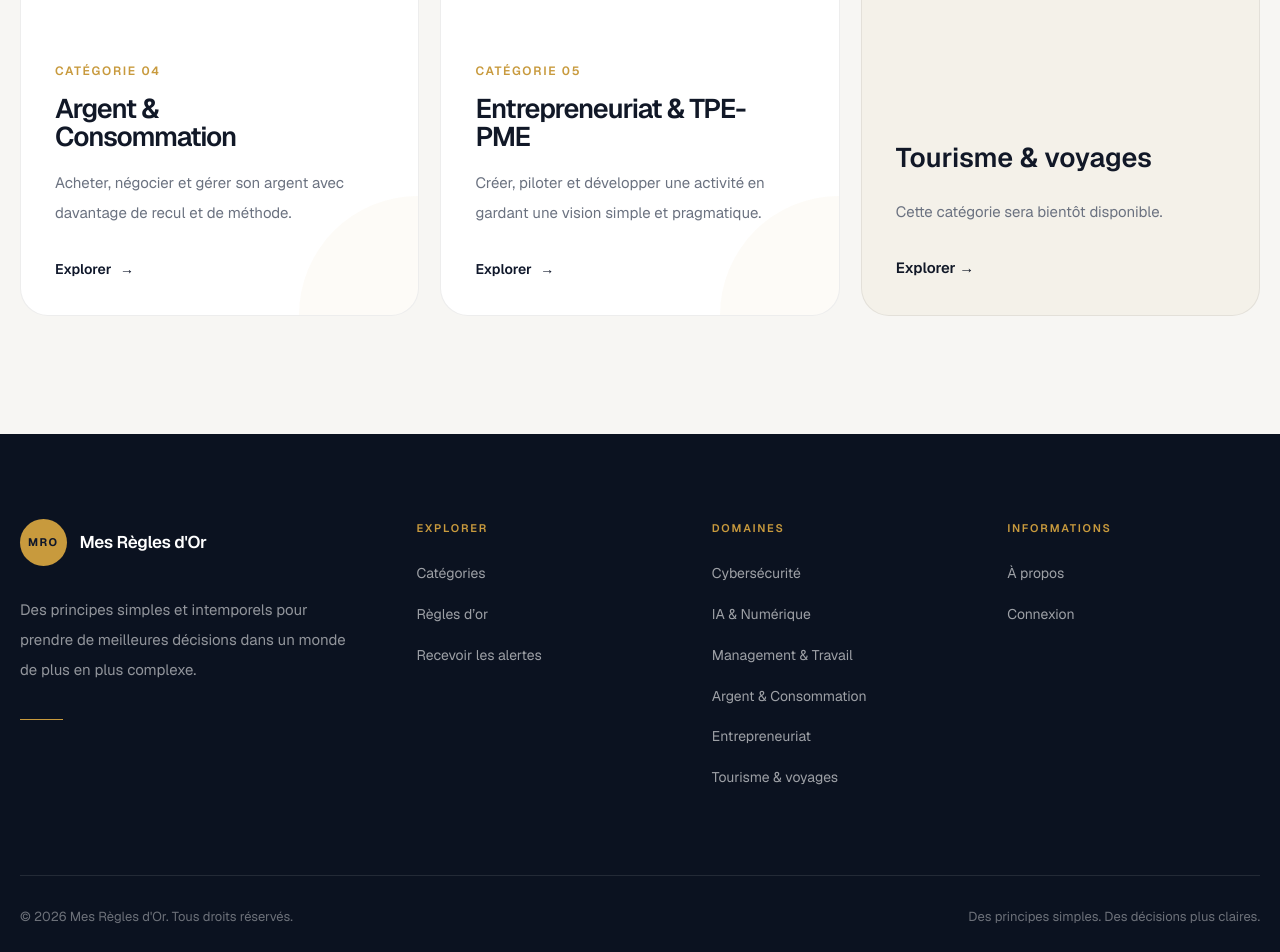
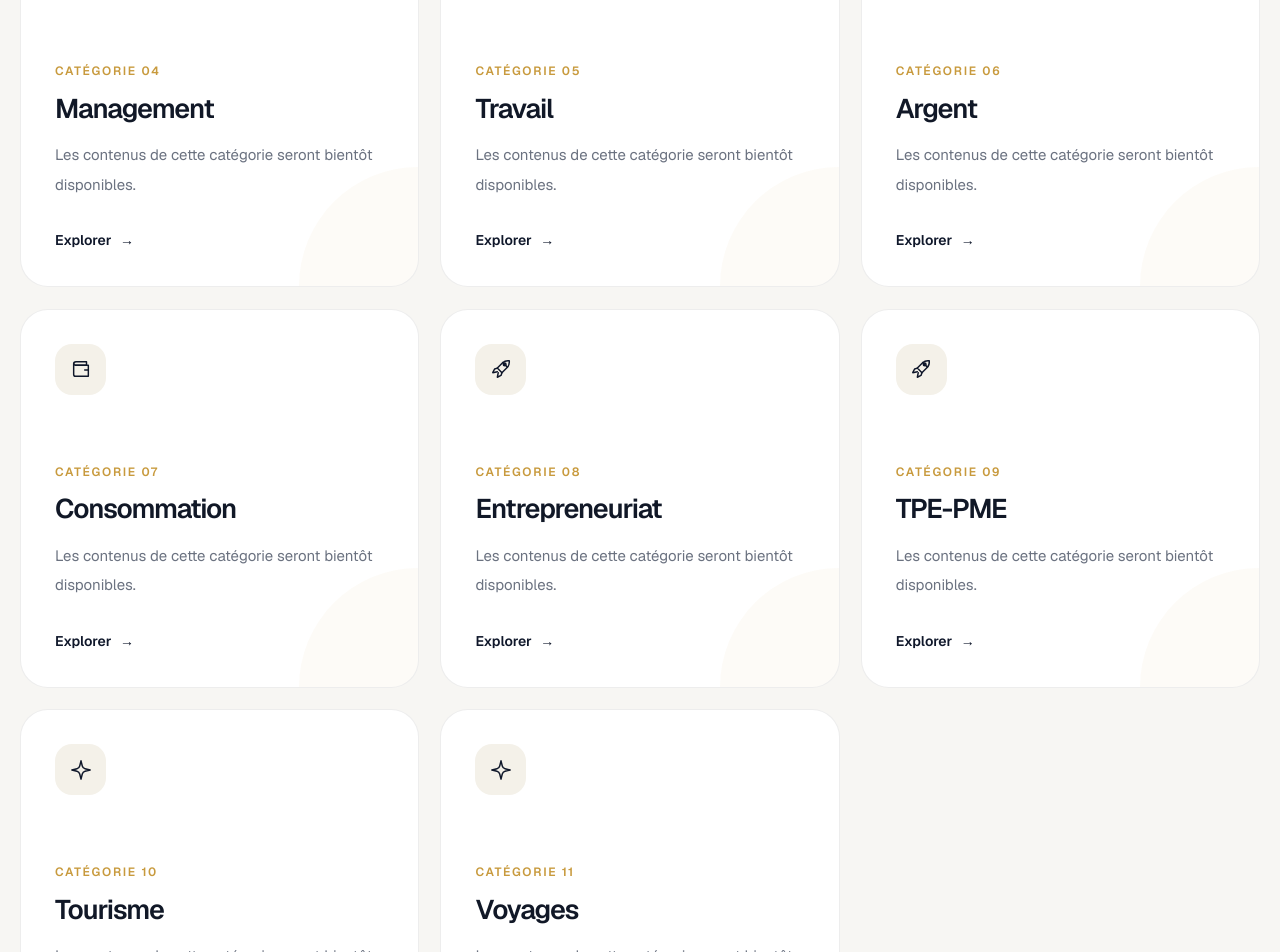
Before and after one commit to Nikolaos59/mes-regles-d-or, a Next.js app: page / in a window 1280 px wide. Shown: the part 1700-2652 px from the top of the page. Built offline with nearby package versions, Linux system fonts and the light colour scheme; no server answers.

Commit message:
Séparer les catégories publiques

```diff
--- a/src/app/categories/[slug]/page.tsx
+++ b/src/app/categories/[slug]/page.tsx
@@ -2,24 +2,24 @@ import { createPageMetadata } from "@/lib/seo";
 import type { Metadata } from "next";
 import Link from "next/link";
 import { notFound } from "next/navigation";
-import { categories } from "@/data/categories";
+import { siteCategories } from "@/data/site-categories";
 
 type Props = { params: Promise<{ slug: string }> };
 
 export function generateStaticParams() {
-  return categories.map(category => ({ slug: category.id }));
+  return siteCategories.map(category => ({ slug: category.id }));
 }
 
 export async function generateMetadata({ params }: Props): Promise<Metadata> {
   const { slug } = await params;
-  const category = categories.find(item => item.id === slug);
+  const category = siteCategories.find(item => item.id === slug);
   if (!category) notFound();
   return createPageMetadata({ title: category.name, description: category.description, path: category.href });
 }
 
 export default async function CategoryPage({ params }: Props) {
   const { slug } = await params;
-  const category = categories.find(item => item.id === slug);
+  const category = siteCategories.find(item => item.id === slug);
   if (!category) notFound();
   return (
     <main className="container-mro section-mro">
--- a/src/app/categories/page.tsx
+++ b/src/app/categories/page.tsx
@@ -1,7 +1,6 @@
-import Link from "next/link";
 import { createPageMetadata } from "@/lib/seo";
 import CategoryCard from "@/components/CategoryCard";
-import { categories } from "@/data/categories";
+import { siteCategories } from "@/data/site-categories";
 
 export const metadata = createPageMetadata({
   title: "Les catégories",
@@ -16,11 +15,7 @@ export default function CategoriesPage() {
       <h1 className="heading-display mt-7 max-w-4xl text-balance">Les catégories</h1>
       <p className="mt-8 max-w-2xl text-lg leading-8 text-[#6B7280]">Les pages sont en préparation. Les contenus seront ajoutés prochainement.</p>
       <div className="mt-14 grid gap-5 md:grid-cols-2 lg:grid-cols-3">
-        {categories.map(category => <CategoryCard key={category.id} category={category} />)}
-        <Link href="/tourisme" className="group flex min-h-[350px] flex-col rounded-[28px] border border-black/[0.07] bg-[#F4F1E9] p-8 transition-all hover:-translate-y-1 hover:shadow-lg">
-          <span className="text-sm font-semibold uppercase tracking-[0.14em] text-[#9B752A]">06</span>
-          <div className="mt-auto"><h2 className="text-[27px] font-semibold">Tourisme & voyages</h2><p className="mt-4 text-[15px] leading-7 text-[#6B7280]">Cette catégorie sera bientôt disponible.</p><span className="mt-7 inline-block text-sm font-semibold">Explorer →</span></div>
-        </Link>
+        {siteCategories.map(category => <CategoryCard key={category.id} category={category} />)}
       </div>
     </main>
   );
--- a/src/app/page.tsx
+++ b/src/app/page.tsx
@@ -1,5 +1,4 @@
-import Link from "next/link";
-import { categories } from "@/data/categories";
+import { siteCategories } from "@/data/site-categories";
 import CategoryCard from "@/components/CategoryCard";
 import { createPageMetadata, siteDescription } from "@/lib/seo";
 import Hero from "@/components/Hero";
@@ -17,8 +16,7 @@ export default function HomePage() {
         <p className="eyebrow">Explorer</p>
         <h2 id="home-categories" className="heading-section mt-4">Les catégories</h2>
         <div className="mt-8 grid gap-5 md:grid-cols-2 lg:grid-cols-3">
-          {categories.map(category => <CategoryCard key={category.id} category={category} />)}
-          <Link href="/tourisme" className="group flex min-h-[350px] flex-col rounded-[28px] border border-black/[0.07] bg-[#F4F1E9] p-8 transition-all hover:-translate-y-1 hover:shadow-lg"><span className="text-sm font-semibold uppercase tracking-[0.14em] text-[#9B752A]">06</span><div className="mt-auto"><h3 className="text-[27px] font-semibold">Tourisme & voyages</h3><p className="mt-4 text-[15px] leading-7 text-[#6B7280]">Cette catégorie sera bientôt disponible.</p><span className="mt-7 inline-block text-sm font-semibold">Explorer →</span></div></Link>
+          {siteCategories.map(category => <CategoryCard key={category.id} category={category} />)}
         </div>
       </section>
     </main>
--- a/src/app/regles/page.tsx
+++ b/src/app/regles/page.tsx
@@ -1,6 +1,6 @@
 import Link from "next/link";
 import { createPageMetadata } from "@/lib/seo";
-import { categories } from "@/data/categories";
+import { siteCategories } from "@/data/site-categories";
 
 export const metadata = createPageMetadata({
   title: "Les règles d’or",
@@ -15,7 +15,7 @@ export default function RulesPage() {
       <h1 className="heading-display mt-7 max-w-4xl text-balance">Les règles d’or</h1>
       <p className="mt-8 max-w-2xl text-lg leading-8 text-[#6B7280]">Les règles seront publiées ici prochainement. En attendant, choisissez une catégorie.</p>
       <nav aria-label="Catégories des règles" className="mt-12 grid gap-4 sm:grid-cols-2 lg:grid-cols-3">
-        {categories.map(category => <Link key={category.id} href={category.href} className="rounded-2xl border border-black/10 bg-white p-6 font-semibold transition-colors hover:border-[#C89A3D]">{category.name}<span className="mt-2 block text-sm font-normal text-[#6B7280]">Contenus à venir</span></Link>)}
+        {siteCategories.map(category => <Link key={category.id} href={category.href} className="rounded-2xl border border-black/10 bg-white p-6 font-semibold transition-colors hover:border-[#C89A3D]">{category.name}<span className="mt-2 block text-sm font-normal text-[#6B7280]">Contenus à venir</span></Link>)}
       </nav>
     </main>
   );
--- a/src/app/sitemap.ts
+++ b/src/app/sitemap.ts
@@ -2,10 +2,11 @@ export const dynamic="force-dynamic";
 import { getPublications, getRules } from "@/lib/content-store";
 import type { MetadataRoute } from "next";
 import { categories } from "@/data/categories";
+import { siteCategories } from "@/data/site-categories";
 
 import { createSitemap, isIndexable, publishedPaths, siteOrigin } from "@/lib/seo";
 
 export default async function sitemap(): Promise<MetadataRoute.Sitemap> {
  const [rules,publications]=await Promise.all([getRules(),getPublications()]);
-  return createSitemap([...publishedPaths(rules, categories), "/guides", "/blog", "/tourisme", "/ia", ...publications.map(item => `/${item.kind}/${item.slug}`)], isIndexable ? siteOrigin : undefined);
+  return createSitemap([...siteCategories.map(category => category.href), ...publishedPaths(rules, categories), "/guides", "/blog", ...publications.map(item => `/${item.kind}/${item.slug}`)], isIndexable ? siteOrigin : undefined);
 }
--- a/src/app/tourisme/page.tsx
+++ b/src/app/tourisme/page.tsx
@@ -1,5 +1,5 @@
-export const dynamic="force-dynamic";
-import TopicPage from "@/components/TopicPage";
-import { createPageMetadata } from "@/lib/seo";
-export const metadata = createPageMetadata({title:"Tourisme & voyages",description:"Préparer ses transports, ses réservations et ses séjours avec les bons réflexes.",path:"/tourisme"});
-export default function Page(){return <TopicPage id="tourisme"/>;}
+import { redirect } from "next/navigation";
+
+export default function TourismPage() {
+  redirect("/categories/tourisme");
+}
--- a/src/components/CategoryMenu.tsx
+++ b/src/components/CategoryMenu.tsx
@@ -1,10 +1,9 @@
 import Link from "next/link";
-import { categories } from "@/data/categories";
+import { siteCategories } from "@/data/site-categories";
 import styles from "./CategoryMenu.module.css";
 
 const categoryLinks = [
-  ...categories.map(category => ({ label: category.shortName, href: category.href })),
-  { label: "Tourisme & voyages", href: "/tourisme" },
+  ...siteCategories.map(category => ({ label: category.shortName, href: category.href })),
 ];
 
 export default function CategoryMenu({ pathname }: { pathname: string }) {
--- a/src/components/Footer.tsx
+++ b/src/components/Footer.tsx
@@ -16,30 +16,17 @@ const footerNavigation = {
     },
   ],
   categories: [
-    {
-      label: "Cybersécurité",
-      href: "/categories/cybersecurite",
-    },
-    {
-      label: "IA & Numérique",
-      href: "/categories/ia-numerique",
-    },
-    {
-      label: "Management & Travail",
-      href: "/categories/management-travail",
-    },
-    {
-      label: "Argent & Consommation",
-      href: "/categories/argent-consommation",
-    },
-    {
-      label: "Entrepreneuriat",
-      href: "/categories/entrepreneuriat",
-    },
-    {
-      label: "Tourisme & voyages",
-      href: "/tourisme",
-    },
+    { label: "Cybersécurité", href: "/categories/cybersecurite" },
+    { label: "IA", href: "/categories/ia" },
+    { label: "Numérique", href: "/categories/numerique" },
+    { label: "Management", href: "/categories/management" },
+    { label: "Travail", href: "/categories/travail" },
+    { label: "Argent", href: "/categories/argent" },
+    { label: "Consommation", href: "/categories/consommation" },
+    { label: "Entrepreneuriat", href: "/categories/entrepreneuriat" },
+    { label: "TPE-PME", href: "/categories/tpe-pme" },
+    { label: "Tourisme", href: "/categories/tourisme" },
+    { label: "Voyages", href: "/categories/voyages" },
   ],
   informations: [
     {
@@ -59,7 +46,7 @@ export default function Footer() {
   return (
     <footer className="bg-[#0B1220] text-white">
       <div className="container-mro">
-        <div className="grid gap-14 py-20 md:grid-cols-2 lg:grid-cols-[1.4fr_1fr_1fr_1fr] lg:gap-10">
+        <div className="grid gap-14 py-20 md:grid-cols-2 lg:grid-cols-[1.4fr_1fr_1.4fr_1fr] lg:gap-10">
           <div className="max-w-sm">
             <Link
               href="/"
--- a/src/components/Hero.tsx
+++ b/src/components/Hero.tsx
@@ -4,10 +4,11 @@ import styles from "./Hero.module.css";
 // Keep the original photo-led homepage while linking only to empty category pages.
 const panels = [
   { title: "Cybersécurité", description: "Une catégorie prête à accueillir ses règles.", href: "/categories/cybersecurite", image: "https://images.unsplash.com/photo-1548407260-da850faa41e3?auto=format&fit=crop&w=1200&q=80" },
-  { title: "IA & Numérique", description: "Des repères bientôt disponibles.", href: "/categories/ia-numerique", image: "https://images.unsplash.com/photo-1548506923-99f6e89852fe?auto=format&fit=crop&w=1200&q=80" },
-  { title: "Management & Travail", description: "Les contenus de cette catégorie arrivent.", href: "/categories/management-travail", image: "/images/accueil/plans_construction.webp" },
-  { title: "Argent & Consommation", description: "Une catégorie prête à être remplie.", href: "/categories/argent-consommation", image: "/images/accueil/vente_automobile.webp" },
-  { title: "Tourisme & voyages", description: "Les contenus seront publiés prochainement.", href: "/tourisme", image: "/images/accueil/voyage.webp" },
+  { title: "IA", description: "Une catégorie bientôt disponible.", href: "/categories/ia", image: "https://images.unsplash.com/photo-1548506923-99f6e89852fe?auto=format&fit=crop&w=1200&q=80" },
+  { title: "Numérique", description: "Une catégorie bientôt disponible.", href: "/categories/numerique", image: "https://images.unsplash.com/photo-1548407260-da850faa41e3?auto=format&fit=crop&w=1200&q=80" },
+  { title: "Management", description: "Une catégorie bientôt disponible.", href: "/categories/management", image: "/images/accueil/plans_construction.webp" },
+  { title: "Travail", description: "Une catégorie bientôt disponible.", href: "/categories/travail", image: "/images/accueil/vente_automobile.webp" },
+  { title: "Voyages", description: "Une catégorie bientôt disponible.", href: "/categories/voyages", image: "/images/accueil/voyage.webp" },
 ] as const;
 
 export default function Hero() {
--- /dev/null
+++ b/src/data/site-categories.ts
@@ -0,0 +1,25 @@
+import type { CategoryIcon } from "@/data/categories";
+
+export type SiteCategory = {
+  id: string;
+  name: string;
+  shortName: string;
+  description: string;
+  href: string;
+  icon: CategoryIcon;
+  number: string;
+};
+
+export const siteCategories: readonly SiteCategory[] = [
+  { id: "cybersecurite", name: "Cybersécurité", shortName: "Cybersécurité", description: "Les contenus de cette catégorie seront bientôt disponibles.", href: "/categories/cybersecurite", icon: "shield", number: "01" },
+  { id: "ia", name: "IA", shortName: "IA", description: "Les contenus de cette catégorie seront bientôt disponibles.", href: "/categories/ia", icon: "spark", number: "02" },
+  { id: "numerique", name: "Numérique", shortName: "Numérique", description: "Les contenus de cette catégorie seront bientôt disponibles.", href: "/categories/numerique", icon: "spark", number: "03" },
+  { id: "management", name: "Management", shortName: "Management", description: "Les contenus de cette catégorie seront bientôt disponibles.", href: "/categories/management", icon: "briefcase", number: "04" },
+  { id: "travail", name: "Travail", shortName: "Travail", description: "Les contenus de cette catégorie seront bientôt disponibles.", href: "/categories/travail", icon: "briefcase", number: "05" },
+  { id: "argent", name: "Argent", shortName: "Argent", description: "Les contenus de cette catégorie seront bientôt disponibles.", href: "/categories/argent", icon: "wallet", number: "06" },
+  { id: "consommation", name: "Consommation", shortName: "Consommation", description: "Les contenus de cette catégorie seront bientôt disponibles.", href: "/categories/consommation", icon: "wallet", number: "07" },
+  { id: "entrepreneuriat", name: "Entrepreneuriat", shortName: "Entrepreneuriat", description: "Les contenus de cette catégorie seront bientôt disponibles.", href: "/categories/entrepreneuriat", icon: "rocket", number: "08" },
+  { id: "tpe-pme", name: "TPE-PME", shortName: "TPE-PME", description: "Les contenus de cette catégorie seront bientôt disponibles.", href: "/categories/tpe-pme", icon: "rocket", number: "09" },
+  { id: "tourisme", name: "Tourisme", shortName: "Tourisme", description: "Les contenus de cette catégorie seront bientôt disponibles.", href: "/categories/tourisme", icon: "spark", number: "10" },
+  { id: "voyages", name: "Voyages", shortName: "Voyages", description: "Les contenus de cette catégorie seront bientôt disponibles.", href: "/categories/voyages", icon: "spark", number: "11" },
+];
```
Also changed, not shown: src/app/ia/page.tsx (+5 -5 lines), src/components/CategoryCard.tsx (+3 -5 lines).
